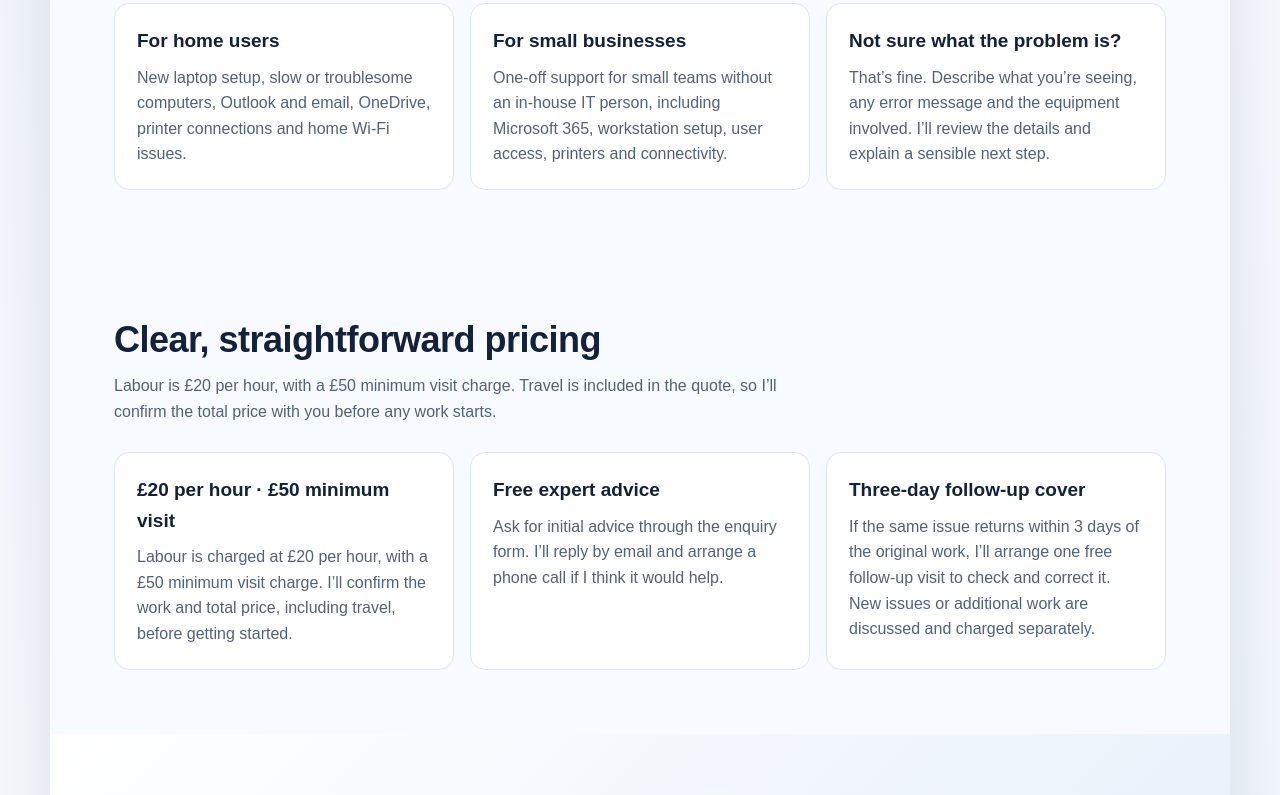
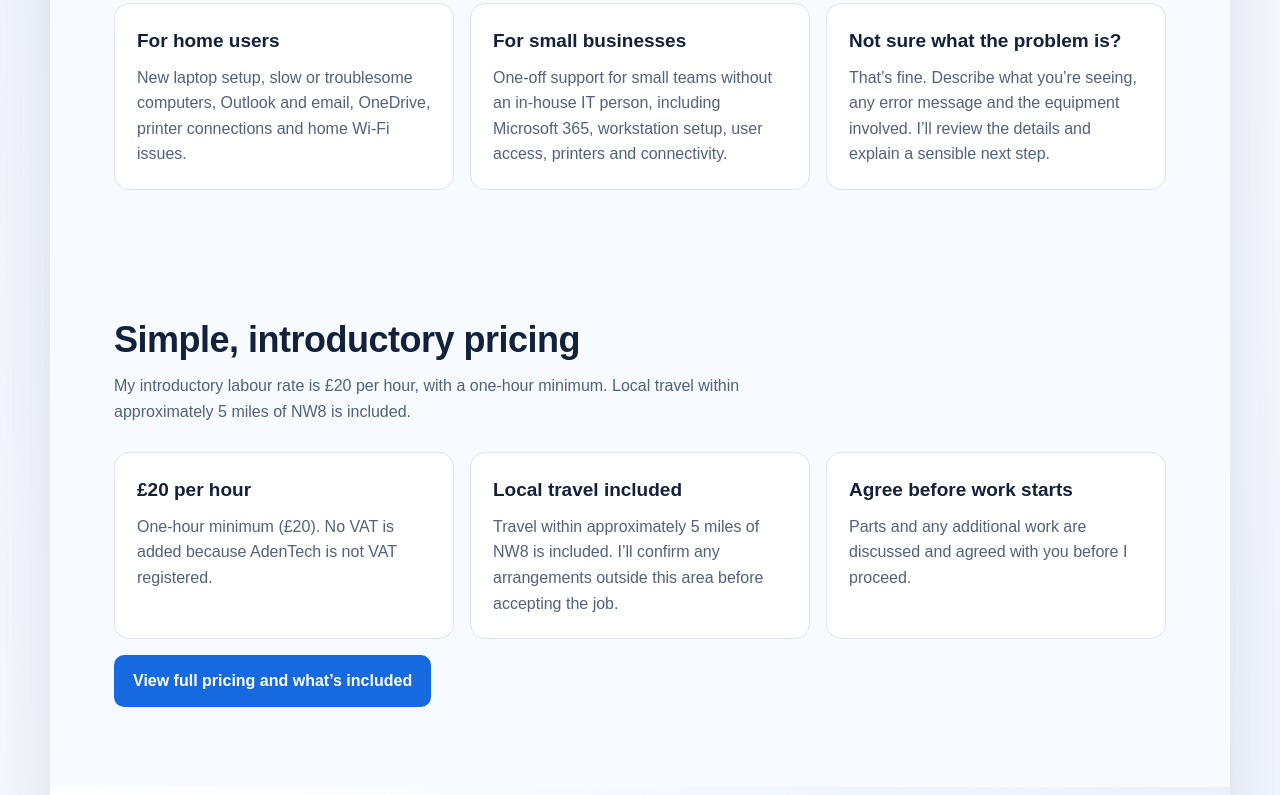
Before and after one commit to Adentech-uk/adentech, a website: page index.html in a window 1280 px wide. Shown: the part 1988-2783 px from the top of the page. Drawn offline with Linux system fonts and the light colour scheme.

Commit message:
Link homepage to clear introductory pricing

```diff
--- a/index.html
+++ b/index.html
@@ -141,7 +141,7 @@
 <div class="site">
   <header>
     <a class="brand" href="#" aria-label="AdenTech home"><img src="/assets/adentech-logo.svg" alt=""><span class="brand-copy"><span class="brand-name">AdenTech</span><span class="brand-tagline">IT Support &amp; Setup</span></span></a>
-    <nav class="site-nav" aria-label="Main navigation"><a href="about.html">About</a><a class="header-link" href="#start">Get a quote <span aria-hidden="true">→</span></a></nav>
+    <nav class="site-nav" aria-label="Main navigation"><a href="pricing.html">Pricing</a><a href="about.html">About</a><a class="header-link" href="#start">Get a quote <span aria-hidden="true">→</span></a></nav>
   </header>
   <main id="main-content">
     <section class="hero">
@@ -190,13 +190,14 @@
       </div>
     </section>
     <section id="rates">
-      <h2>Clear, straightforward pricing</h2>
-      <p class="intro">Labour is £20 per hour, with a £50 minimum visit charge. Travel is included in the quote, so I’ll confirm the total price with you before any work starts.</p>
+      <h2>Simple, introductory pricing</h2>
+      <p class="intro">My introductory labour rate is £20 per hour, with a one-hour minimum. Local travel within approximately 5 miles of NW8 is included.</p>
       <div class="services">
-        <article class="card"><h3>£20 per hour · £50 minimum visit</h3><p>Labour is charged at £20 per hour, with a £50 minimum visit charge. I’ll confirm the work and total price, including travel, before getting started.</p></article>
-        <article class="card"><h3>Free expert advice</h3><p>Ask for initial advice through the enquiry form. I’ll reply by email and arrange a phone call if I think it would help.</p></article>
-        <article class="card"><h3>Three-day follow-up cover</h3><p>If the same issue returns within 3 days of the original work, I’ll arrange one free follow-up visit to check and correct it. New issues or additional work are discussed and charged separately.</p></article>
+        <article class="card"><h3>£20 per hour</h3><p>One-hour minimum (£20). No VAT is added because AdenTech is not VAT registered.</p></article>
+        <article class="card"><h3>Local travel included</h3><p>Travel within approximately 5 miles of NW8 is included. I’ll confirm any arrangements outside this area before accepting the job.</p></article>
+        <article class="card"><h3>Agree before work starts</h3><p>Parts and any additional work are discussed and agreed with you before I proceed.</p></article>
       </div>
+      <p><a class="button" href="pricing.html">View full pricing and what’s included</a></p>
     </section>
     <section id="about">
       <h2>A real person, practical support</h2><p class="intro">Read more about the founder, experience and values behind AdenTech on the <a href="about.html">About page</a>.</p>
```
